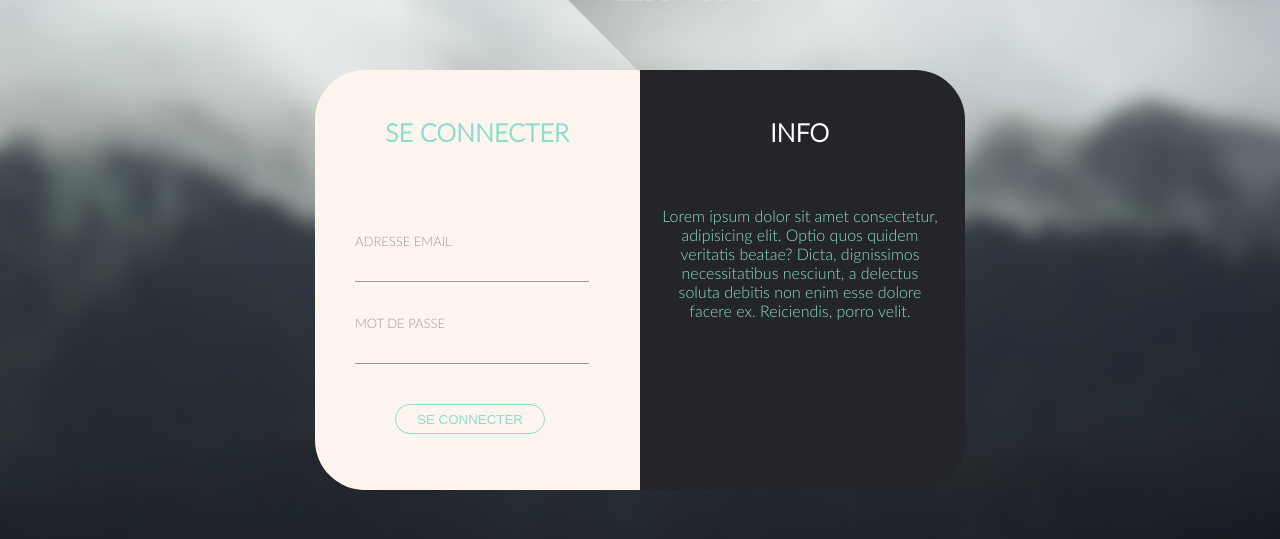
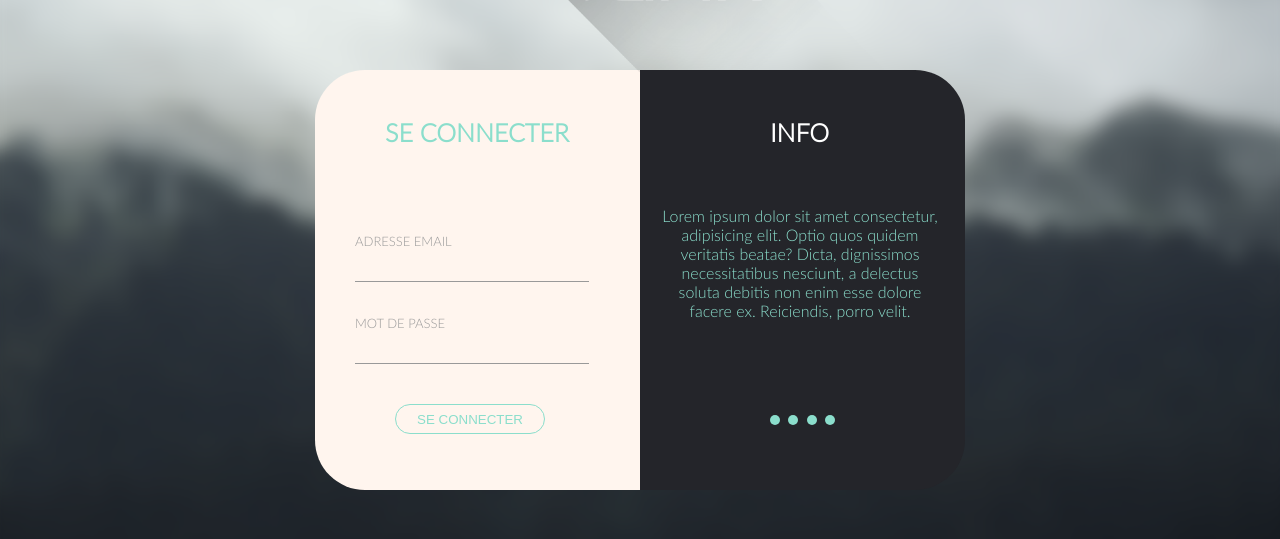
Before and after one commit to nuagedan100/Angular_Ticket_Incident, an Angular app: page / in a window 1280 px wide. Shown: the part 261-800 px from the top of the page. Built offline with nearby package versions, Linux system fonts and the light colour scheme.

Commit message:
Add Slide bloc Right

```diff
--- a/src/app/app.component.css
+++ b/src/app/app.component.css
@@ -152,6 +152,8 @@ span {
 }
 
 .bloc_right {
+    display: flex;
+    justify-content: center;
     position: relative;
     background-color: rgba(36, 37, 42, 80);
     height: 420px;
@@ -180,3 +182,60 @@ span {
     max-width: 280px;
     text-align: center;
 }
+
+.slide {
+    display: flex;
+    flex-direction: row;
+    justify-content: space-between;
+    align-items: center;
+    position: relative;
+    width: 65px;
+    height: 20px;
+    padding: 10px;
+    /*background: chocolate;*/
+    top: 330px;
+}
+
+.circle_1 {
+    width: 10px;
+    height: 10px;
+    background-color: #8BDECC;
+    border-radius: 50%;
+    -webkit-border-radius: 50%;
+    -moz-border-radius: 50%;
+    -ms-border-radius: 50%;
+    -o-border-radius: 50%;
+}
+
+.circle_2 {
+    width: 10px;
+    height: 10px;
+    background-color: #8BDECC;
+    border-radius: 50%;
+    -webkit-border-radius: 50%;
+    -moz-border-radius: 50%;
+    -ms-border-radius: 50%;
+    -o-border-radius: 50%;
+}
+
+.circle_3 {
+    width: 10px;
+    height: 10px;
+    background-color: #8BDECC;
+    border-radius: 50%;
+    -webkit-border-radius: 50%;
+    -moz-border-radius: 50%;
+    -ms-border-radius: 50%;
+    -o-border-radius: 50%;
+}
+
+.circle_4 {
+    width: 10px;
+    height: 10px;
+    background-color: #8BDECC;
+    border-radius: 50%;
+    -webkit-border-radius: 50%;
+    -moz-border-radius: 50%;
+    -ms-border-radius: 50%;
+    -o-border-radius: 50%;
+}
--- a/src/app/app.component.html
+++ b/src/app/app.component.html
@@ -29,8 +29,13 @@
             <!--Bloc Right-->
             <div class="bloc_right">
                 <h1>INFO</h1>
-                <p>Lorem ipsum dolor sit amet consectetur, adipisicing elit. Optio quos quidem veritatis beatae? Dicta, dignissimos necessitatibus nesciunt, a delectus soluta debitis non enim esse dolore facere ex. Reiciendis, porro velit.
-                </p>
+                <p>Lorem ipsum dolor sit amet consectetur, adipisicing elit. Optio quos quidem veritatis beatae? Dicta, dignissimos necessitatibus nesciunt, a delectus soluta debitis non enim esse dolore facere ex. Reiciendis, porro velit.</p>
+                <div class="slide">
+                    <div class="circle_1"> </div>
+                    <div class="circle_2"> </div>
+                    <div class="circle_3"> </div>
+                    <div class="circle_4"></div>
+                </div>
             </div>
         </div>
     </div>
```
